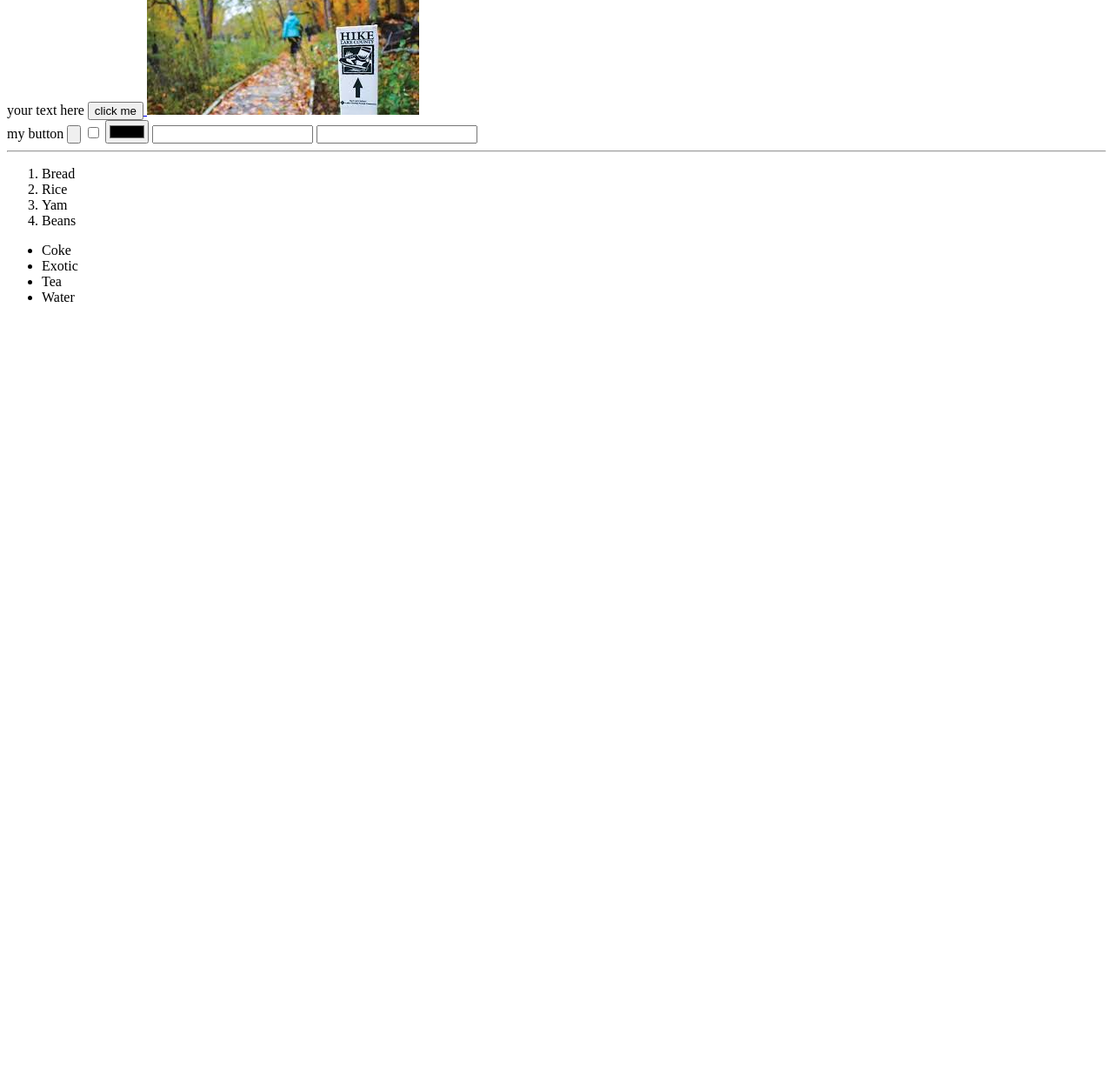
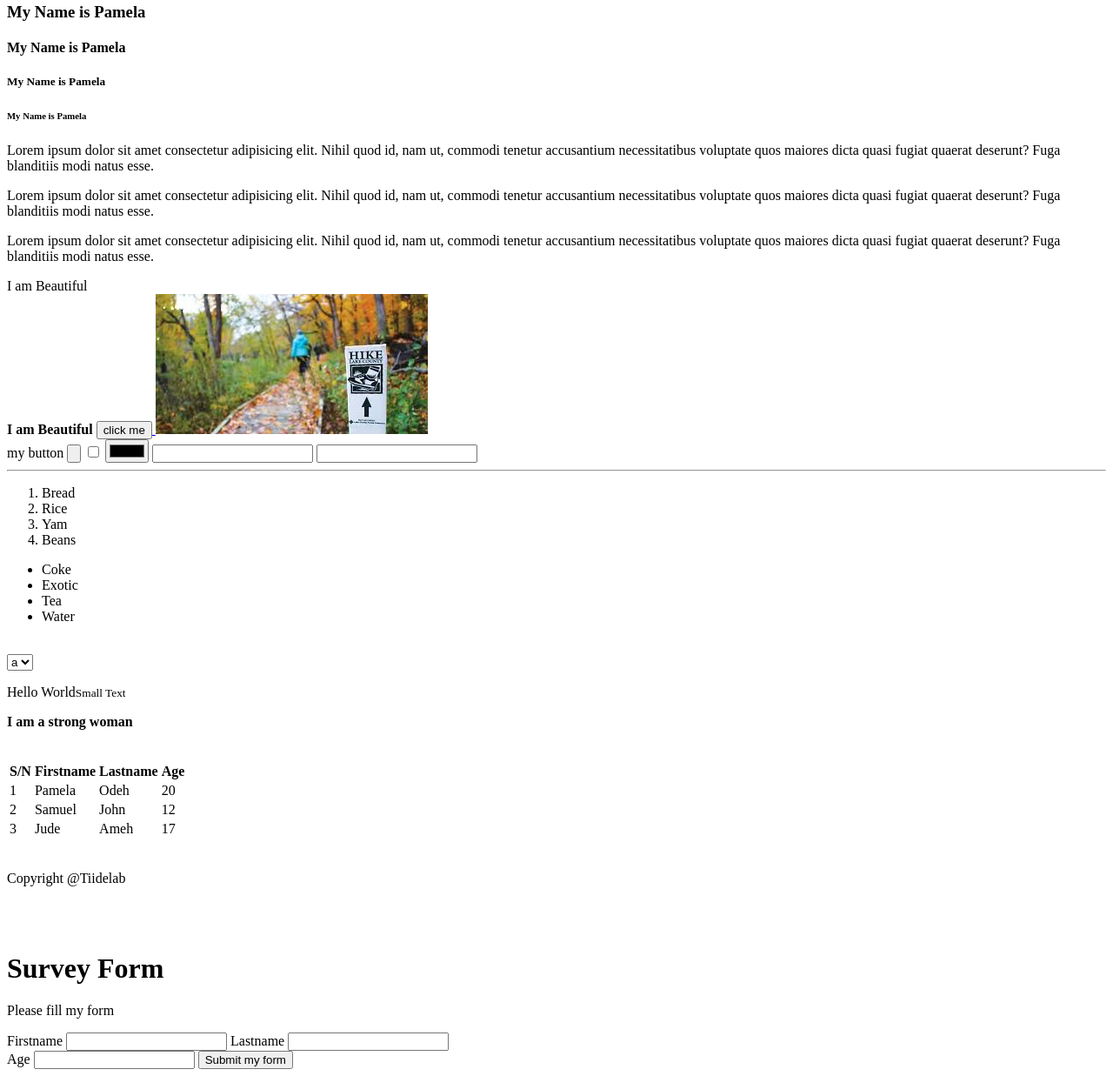
Before and after one commit to QuinPam/TiidelabPre, a plain HTML site: page index.html in a window 1280 px wide. Shown: the part 312-1549 px from the top of the page at 87% size. Before the commit the page ends 800 px from the top, so only its background shows below. Drawn offline with Linux system fonts and the light colour scheme.

Commit message:
Basic HTML DAY 2

```diff
--- a/index.html
+++ b/index.html
@@ -4,10 +4,28 @@
     <title>Tiidelab Pre Class</title>
 </head>
 
+<head>Tiidelab Rocks</head>
+<header>Tiidelab Rocks</header>
+
+    <div>Lorem, ipsum dolor sit amet consectetur adipisicing elit. Consectetur delectus, suscipit quo corrupti necessitatibus autem cumque! Aut error suscipit optio quibusdam. Necessitatibus eos quas dolorem odio doloremque nobis! Maiores, quibusdam?</div>
+    <div>Lorem ipsum dolor, sit amet consectetur adipisicing elit. Dolorem alias perspiciatis omnis totam vero corporis cumque placeat harum, voluptatem quidem aut pariatur earum iste sapiente quae expedita illo et obcaecati?</div>
+
+    <nav>
+        <li>a</li>
+        <li>b</li>
+        <li>c</li>
+        <li>d</li>
+    </nav>
+
 <body>
 
     <h1>My Name is Pamela</h1>
     <h2>My Name is Pamela</h2>
+    <h3>My Name is Pamela</h3>
+    <h4>My Name is Pamela</h4>
+    <h5>My Name is Pamela</h5>
+    <h6>My Name is Pamela</h6>
+
 
     <p>Lorem ipsum dolor sit amet consectetur adipisicing elit. Nihil quod id, nam ut, commodi tenetur accusantium necessitatibus voluptate quos maiores dicta quasi fugiat quaerat deserunt? Fuga blanditiis modi natus esse.</p>
 
@@ -15,7 +33,11 @@
 
     <p>Lorem ipsum dolor sit amet consectetur adipisicing elit. Nihil quod id, nam ut, commodi tenetur accusantium necessitatibus voluptate quos maiores dicta quasi fugiat quaerat deserunt? Fuga blanditiis modi natus esse.</p>
 
-<Span>your text here</Span>
+    <Span>I am Beautiful</Span><br>
+    <b>I am Beautiful
+
+
+    </b>
 
     <a href="https://google.com" target"_blank">
         <button> click me </button>
@@ -48,12 +70,74 @@
     </ul>
 
 <br>
+    <select>
+        <option>a</option>
+        <option>b</option>
+        <option>c</option>
+        <option>a</option>
+    </select>
+
+    <p>Hello World<small>Small Text</small></p>
+
+    <strong>I am a strong woman</strong>
 <br>
+<br>
+<br>
+
+<table>
+    <thead>
+        <tr>
+            <th>S/N</th>
+            <th>Firstname</th>
+            <th>Lastname</th>
+            <th>Age</th>
+        </tr>
+    </thead>
+    <tbody>
+        <tr>
+            <td>1</td>
+            <td>Pamela</td>
+            <td>Odeh</td>
+            <td>20</td>
+        </tr>
+        <tr>
+            <td>2</td>
+            <td>Samuel</td>
+            <td>John</td>
+            <td>12</td>
+        </tr>
+        <tr>
+            <td>3</td>
+            <td>Jude</td>
+            <td>Ameh</td>
+         <td>17</td>
+        </tr>
+    </tbody>
+</table>
+<br>
+<br>
+    <footer>Copyright @Tiidelab</footer>
 <br>
 <br>
 <br>
 
 
+    <form>
+        <h1>Survey Form</h1>
+        <p>Please fill my form</p>
+
+        <label>Firstname</label>
+        <input type="text">
+
+        <label>Lastname</label>
+        <input type="text">
+<br>
+        <label>Age</label>
+        <input type="number">
+
+        <button type="submit">Submit my form</button>
+    </form>
+
 
 </body>
 
```
Lines whose indentation alone changed are shown as unchanged.
